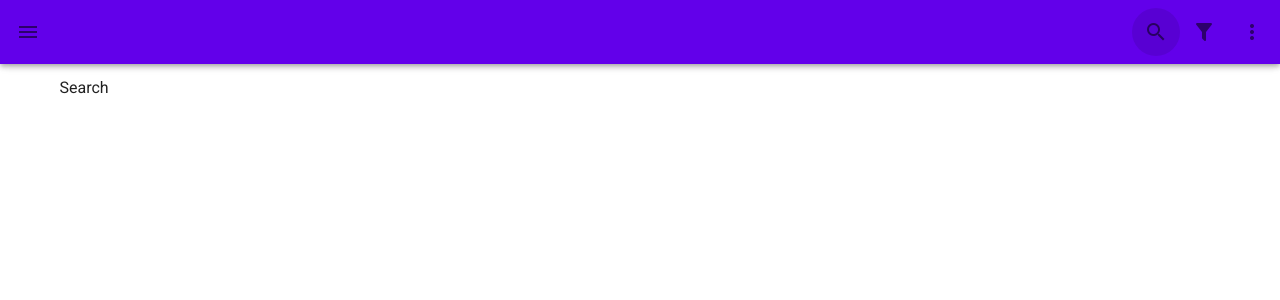
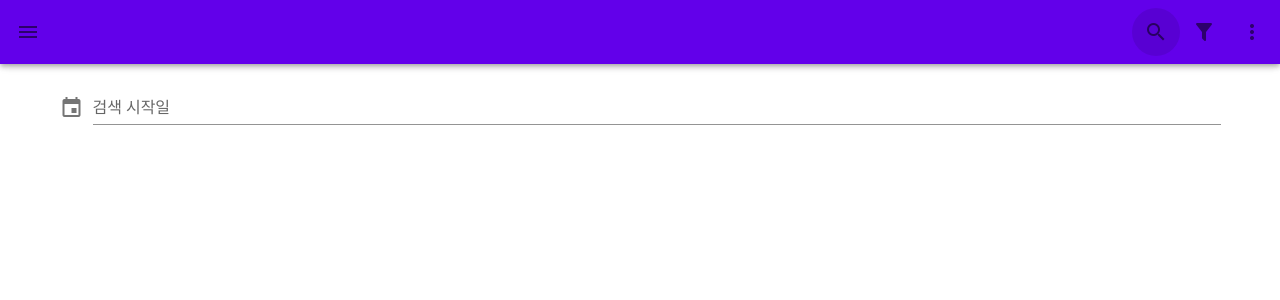
Before and after one commit to hummingengineer/lookup-service-for-abandoned-pets, a Vue app in the folder frontend/: page /search in a window 1280 px wide. Shown: the top 300 px of the page. Built offline with nearby package versions, Linux system fonts and the light colour scheme.

Commit message:
Add beginDate in Search.vue

```diff
--- a/frontend/src/views/Search.vue
+++ b/frontend/src/views/Search.vue
@@ -2,7 +2,16 @@
   <v-container>
     <v-row>
       <v-col>
-        Search
+        <v-dialog ref="beginDialog" v-model="beginModal" :return-value.sync="beginDate" persistent width="290px">
+          <template v-slot:activator="{ on }">
+            <v-text-field v-model="beginDate" label="검색 시작일" prepend-icon="mdi-calendar" readonly v-on="on"/>
+          </template>
+          <v-date-picker v-model="beginDate" scrollable locale="ko-KR">
+            <v-spacer/>
+            <v-btn text color="primary" @click="beginModal = false">취소</v-btn>
+            <v-btn text color="primary" @click="$refs.beginDialog.save(beginDate)">확인</v-btn>
+          </v-date-picker>
+        </v-dialog>
       </v-col>
     </v-row>
   </v-container>
```
